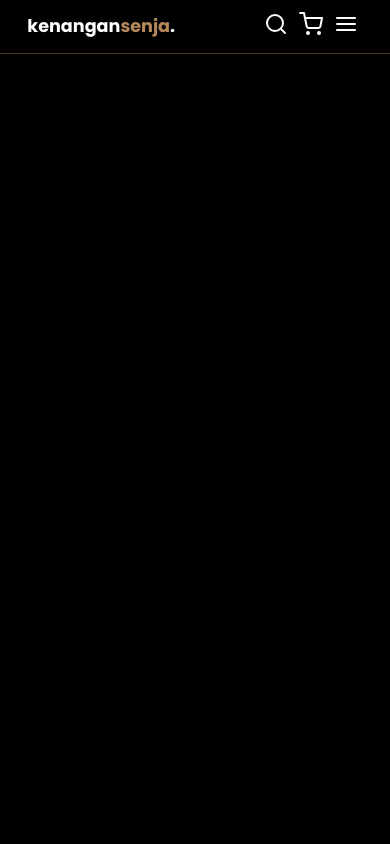
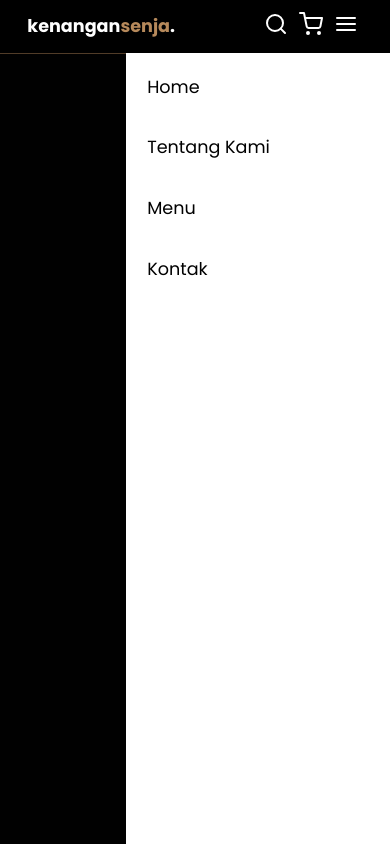
Before and after one commit to ayun89726-byte/tugasweb-kedaikopi2, a plain HTML site: page index.html in a window 390 px wide. Both pictures are taken after a click on the link 346 px from the left and 26 px from the top of the page. Drawn offline with nearby package versions, Linux system fonts and the light colour scheme.

Commit message:
menu sidebar

```diff
--- a/index.html
+++ b/index.html
@@ -49,5 +49,9 @@
     <script>
       feather.replace();
     </script>
+
+     <!-- My Javascript-->
+    <script src="js/script.js"></script>
+
   </body>
 </html>
--- /dev/null
+++ b/js/script.js
@@ -0,0 +1,15 @@
+// Ambil elemen hamburger dan navbar-nav
+const hamburger = document.getElementById("hamburger-menu");
+const navbarNav = document.querySelector(".navbar-nav");
+
+// Toggle class 'active' saat hamburger diklik
+hamburger.addEventListener("click", function () {
+  navbarNav.classList.toggle("active");
+});
+
+// Klik di luar navbar-nav dan hamburger akan menutup menu
+document.addEventListener("click", function (e) {
+  if (!hamburger.contains(e.target) && !navbarNav.contains(e.target)) {
+    navbarNav.classList.remove("active");
+  }
+});
--- a/style.css
+++ b/style.css
@@ -105,10 +105,28 @@ body {
     background-color: #fff;
     width: 30rem;
     height: 100vh;
+    background-color: transparent;
+    transition: 0.3s ease;
   }
 
   .navbar .navbar-nav.active {
     right: 0;
+    background-color: #fff;
+  }
+  .navbar .navbar-nav a {
+    color: var(--bg);
+    display: block;
+    margin: 1.5rem;
+    padding: 8px;
+    font-size: 2rem;
+  }
+
+  .navbar .navbar-nav a::after {
+    transform-origin: 0 0;
+  }
+
+  .navbar .navbar-nav a:hover::after {
+    transform: scaleX(0.2);
   }
 }
 /* Mobile Phone */
```
Also changed, not shown: ss tugas/menu sidebar (1).png (added), ss tugas/menu sidebar (2).png (added).
